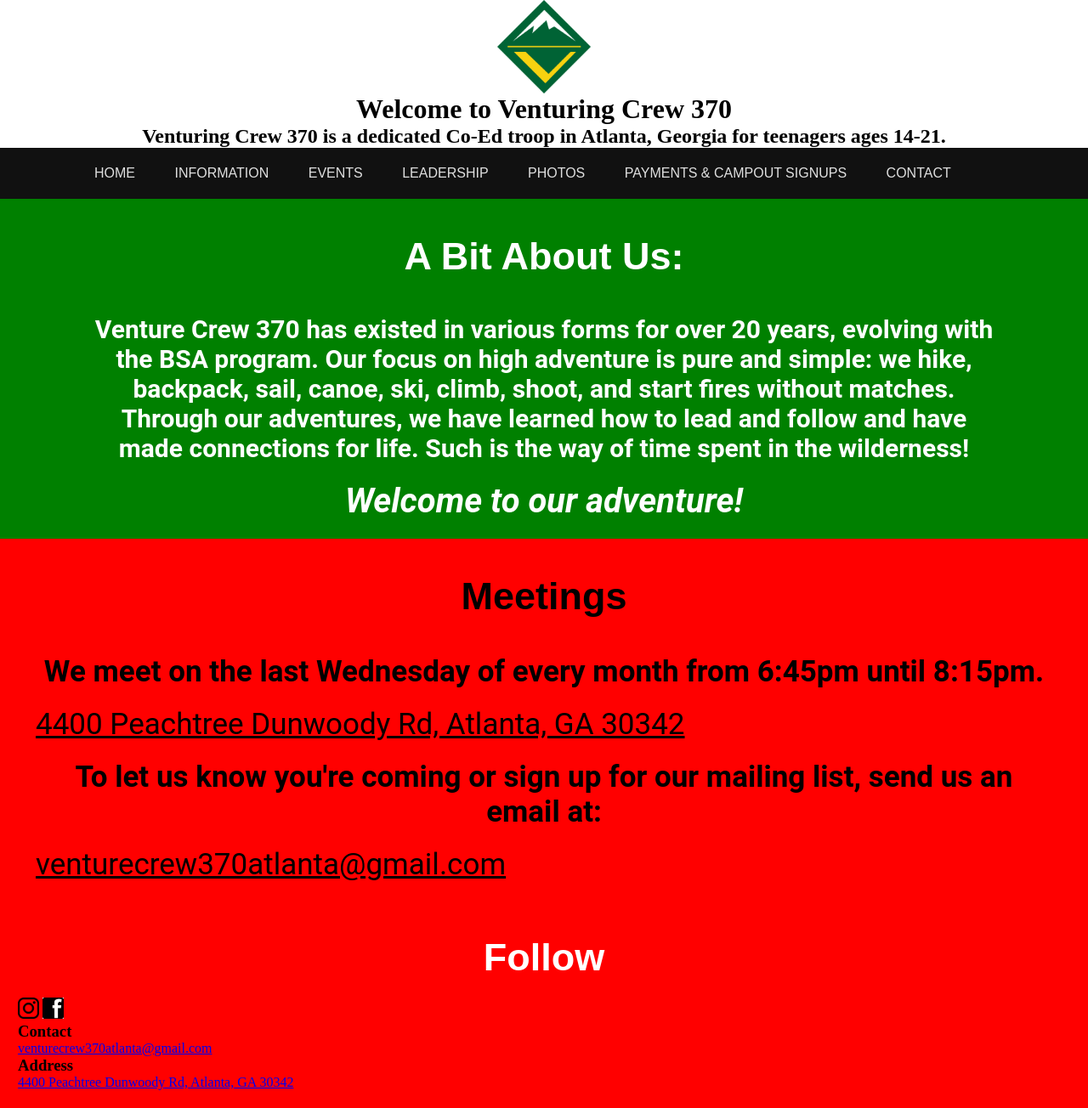
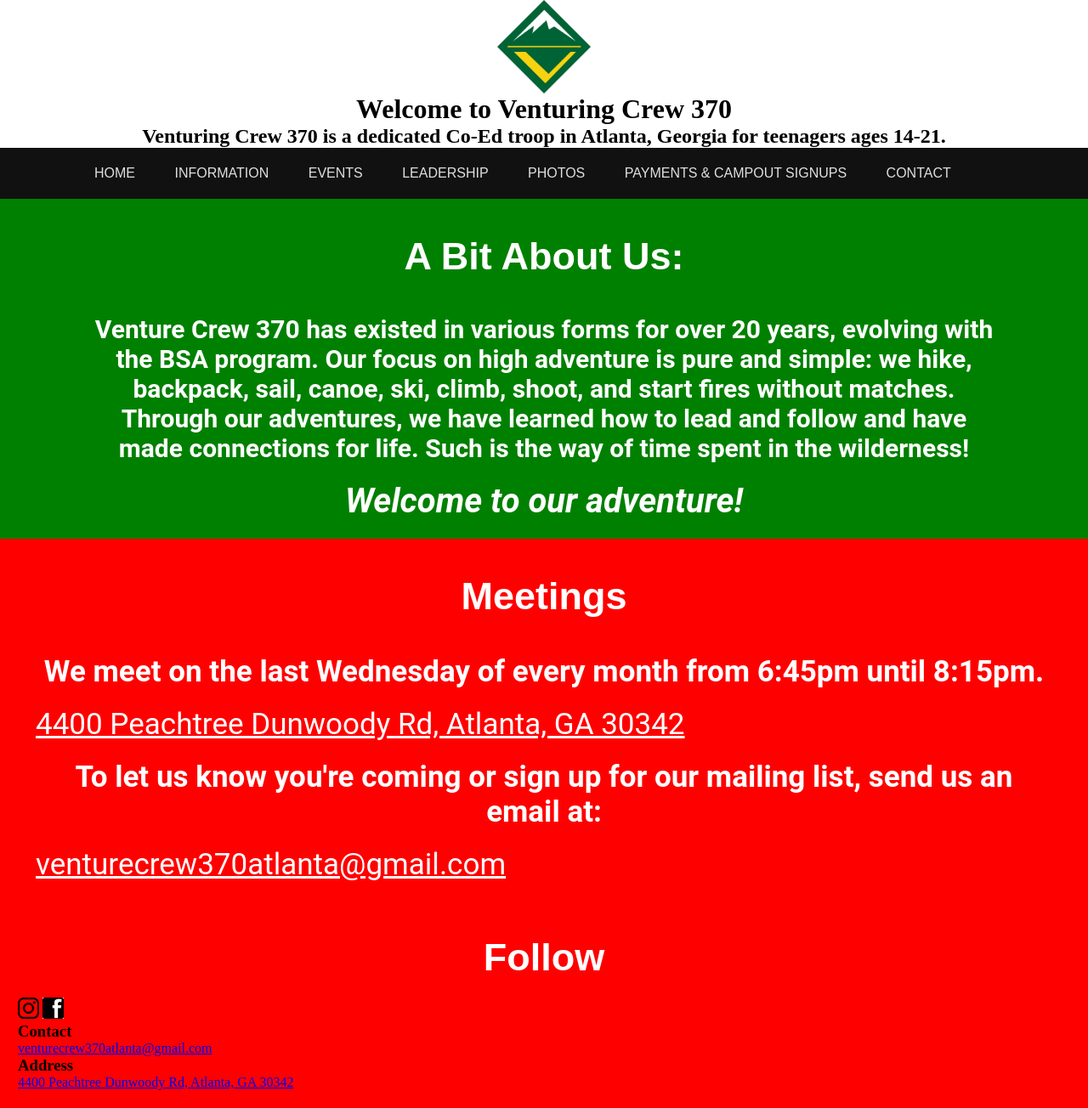
Before and after one commit to crew-370/Crew370, a Jekyll site: the page built from index.html, in a window 1280 px wide. Shown: the whole page at 85% size. Built offline with Jekyll 4.4.1, drawn with Linux system fonts in a browser that asks for light colours.

Commit message:
changed font color

```diff
--- a/styles/contact.css
+++ b/styles/contact.css
@@ -1,6 +1,6 @@
 :root {
   --contact-background: red;
-  --text-color: black;
+  --text-color: white;
 }
 
 .contact {
```
